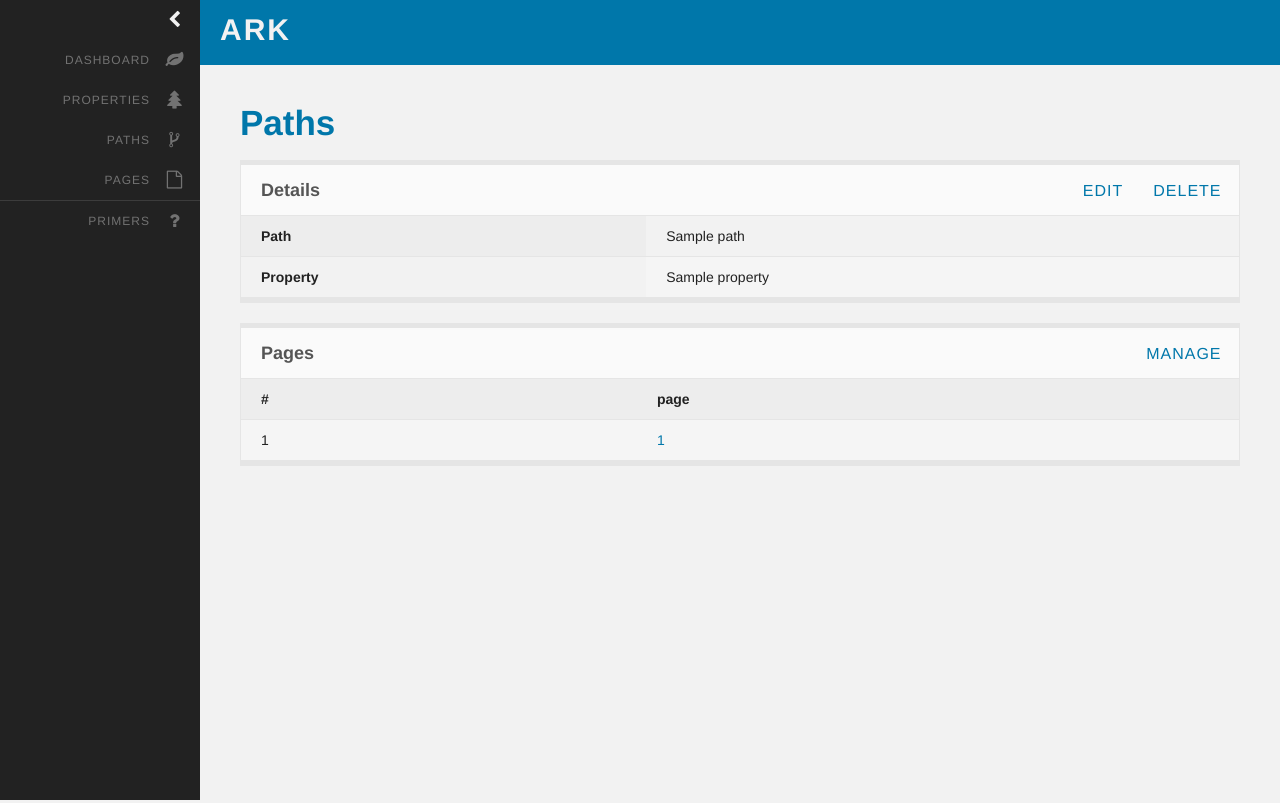
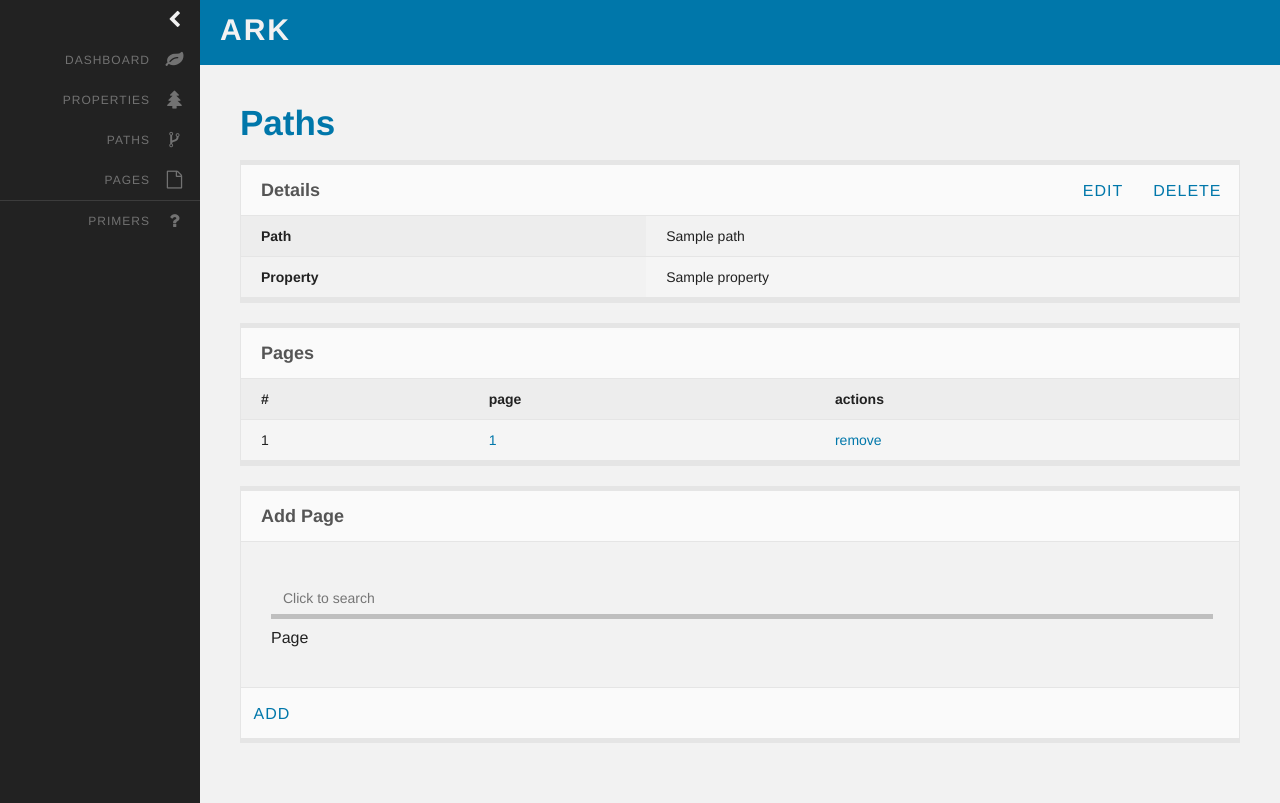
Before and after one commit to kvnlnt/tekt, a Flask app: template tekt/templates/paths/read.html in a window 1280 px wide. Run offline with Flask 2, Linux system fonts and the light colour scheme; the template is opened without the code that fills it: values that come from a table or form of the project are taken from there, most other values are stand-ins (such as "Sample title", 1, 10 or a date in 2020); some libraries are stand-ins or nearby versions.

Commit message:
WIP basic iframe selector

```diff
--- a/tekt/forms.py
+++ b/tekt/forms.py
@@ -34,7 +34,7 @@ descriptions = {
     'property': 'yourwebsite.com',
     'path': '/path/to/your/page',
     'page': 'page name',
-    'page_selector': 'Search for a page',
+    'page_selector': 'Click to search',
     'page_search': 'Enter page name'
 }
 
--- a/tekt/static/styles/partials/_selector.scss
+++ b/tekt/static/styles/partials/_selector.scss
@@ -1,3 +1,7 @@
+[ark-selector] {
+    cursor: pointer;
+}
+
 [ark-selector-iframe] {
     width:100%;
     height: 100%;
--- a/tekt/static/styles/patterns/_forms.scss
+++ b/tekt/static/styles/patterns/_forms.scss
@@ -57,3 +57,15 @@ form {
         color:#FF0000;
     }
 }
+
+[ark-selector] {
+    cursor: pointer;
+}
+
+[ark-selector-iframe] {
+    width:100%;
+    height: 100%;
+    background: $white;
+    position: fixed;
+    z-index: 1000;
+}
--- a/tekt/templates/pages/search.html
+++ b/tekt/templates/pages/search.html
@@ -30,8 +30,7 @@
     </div>
     <ul>
         {% for record in pages %}
-        <li><a href="{{ url_for('.read_page', id=record.id) }}">{{record.page}}</a>
-        </li>
+        <li><a class="item" ark-key="{{record.id}}" ark-val="{{record.page}}" href="{{ url_for('.read_page', id=record.id) }}">{{record.page}}</a></li>
         {% endfor %}
     </ul>
 </div>
--- a/tekt/templates/paths/read.html
+++ b/tekt/templates/paths/read.html
@@ -1,3 +1,4 @@
+{% from "macros/forms.html" import render_field, render_hidden_field %}
 {% extends 'template.html' %}
 
 {% block body %}
@@ -31,24 +32,43 @@
 <div class="header table">
     <div class="tr">
         <h2 class="title td">Pages</h2>
-        <div class="actions td">
-            <a class="button" href="{{ url_for('paths.manage_pages', id=path.id )}}">manage</a>
-        </div>
     </div>
 </div>
 <table class="data">
     <tr>
         <th>#</th>
         <th>page</th>
+        <th>actions</th>
     </tr>
     {% for page in path.pages %}
     <tr>
         <td>{{ page.id }}</td>
         <td><a href="{{ url_for('pages.read_page', id=page.id) }}">{{ page.page }}</a></td>
+        <td><a href="{{ url_for('paths.remove_page_from_path', id=path.id, path_page_id=page.path_page_id)}}">remove</a></td>
     </tr>
     {% endfor %}
 </table>
 </div>
 
+<form method="post" action="{{ url_for('paths.read_path', id=path.id) }}" class="card">
+    <div class="header table">
+        <div class="tr">
+            <h2 class="title td">Add Page</h2>
+        </div>
+    </div>
+    <div class="body">
+    <fieldset>
+        <ul>
+        {{ render_hidden_field(form.path_id) }}
+        {{ render_hidden_field(form.page_id) }}
+        {{ render_field(form.page_selector, placeholder=form.page_selector.description, readonly="readonly", **{'ark-selector':'page', 'ark-target':'page_id'}) }}
+        </ul>
+    </fieldset>
+    </div>
+    <div class="footer">
+        <input class="button" type="submit" value="Add">
+    </div>
+</form>
+
 
 {% endblock %}
```
Also changed, not shown: tekt/controllers/paths.py (+6 -17 lines), tekt/static/scripts/selector.js (+21 -3 lines), tekt/static/scripts/selectors.js (+4 -3 lines), tekt/static/assets/scripts.min.js, tekt/static/assets/styles.min.css, 2 other files.
